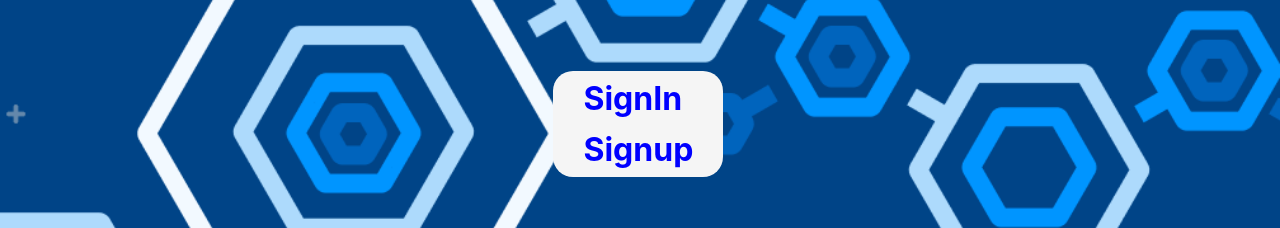
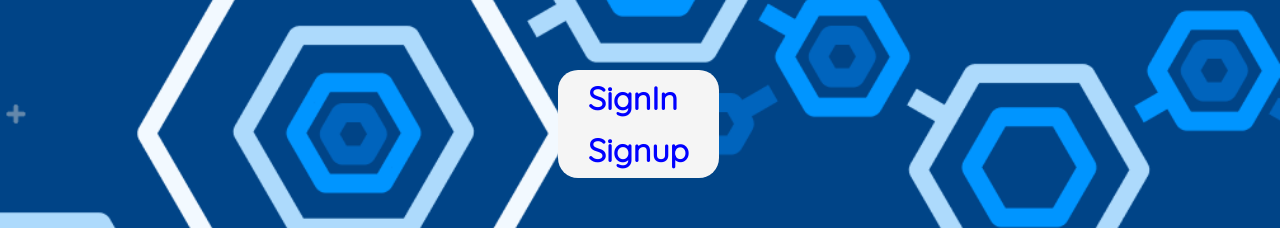
Before and after one commit to rcy08/User_Auth, a React (Create React App) app in the folder frontend/: page / in a window 1280 px wide. Shown: the part 260-488 px from the top of the page. Built offline with nearby package versions, Linux system fonts and the light colour scheme.

Commit message:
font change

```diff
--- a/frontend/src/index.css
+++ b/frontend/src/index.css
@@ -1,9 +1,10 @@
 @import url('https://fonts.googleapis.com/css2?family=Poppins&display=swap');
+@import url('https://fonts.googleapis.com/css2?family=Poppins:wght@300&family=Quicksand&display=swap');
 
 * {
     margin: 0px;
     padding: 0px;
-    font-family: Inter, -apple-system, system-ui, Roboto, "Helvetica Neue", Arial, sans-serif;
+    font-family: 'Quicksand', sans-serif;
 }
 
 /* body {
--- a/frontend/src/pages/Signup.js
+++ b/frontend/src/pages/Signup.js
@@ -16,8 +16,7 @@
 	const [errors, setErrors] = useState({});
 	const navigate = useNavigate();
     const [recaptchaResponse, setRecaptchaResponse] = useState('');
-
-	const [score, setScore] = useState("null");
+    const [score, setScore] = useState("null");
 
     const testStrengthPassword = () => {
         // we will get score property from zxcvbn
@@ -28,7 +27,6 @@
             setScore("null")
         }
     }
-
 
 	const handleSubmit = async (e) => {
 		e.preventDefault();
```
